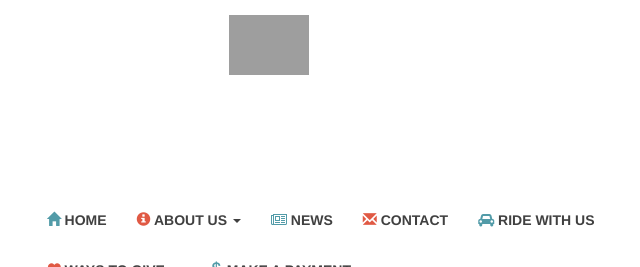
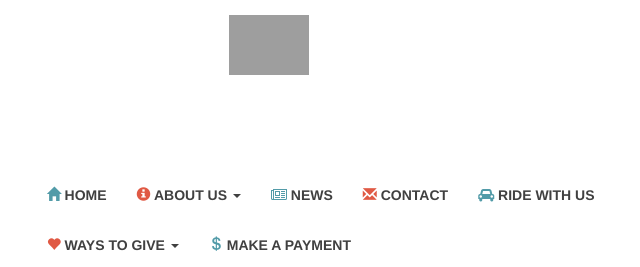
Before and after one commit to samguergen/ITNLanier, a PHP site: page / in a window 768 px wide; the page is wider, and only the part inside the window is pictured. Shown: the top 267 px of that part, without its empty margins (55-695 px from the left). Run offline with PHP 8.4, Linux system fonts and the light colour scheme; some libraries are stand-ins or nearby versions; grey boxes are pictures that could not be loaded.

Commit message:
navbar spacing

```diff
--- a/css/index.css
+++ b/css/index.css
@@ -1214,5 +1214,8 @@ margin-left: -10%;
     margin-left:auto !important;
     margin-right:auto !important;
   }
+  nav .navbar-right {
+    margin-top: 0px !important;
+  }
 
 }
```
